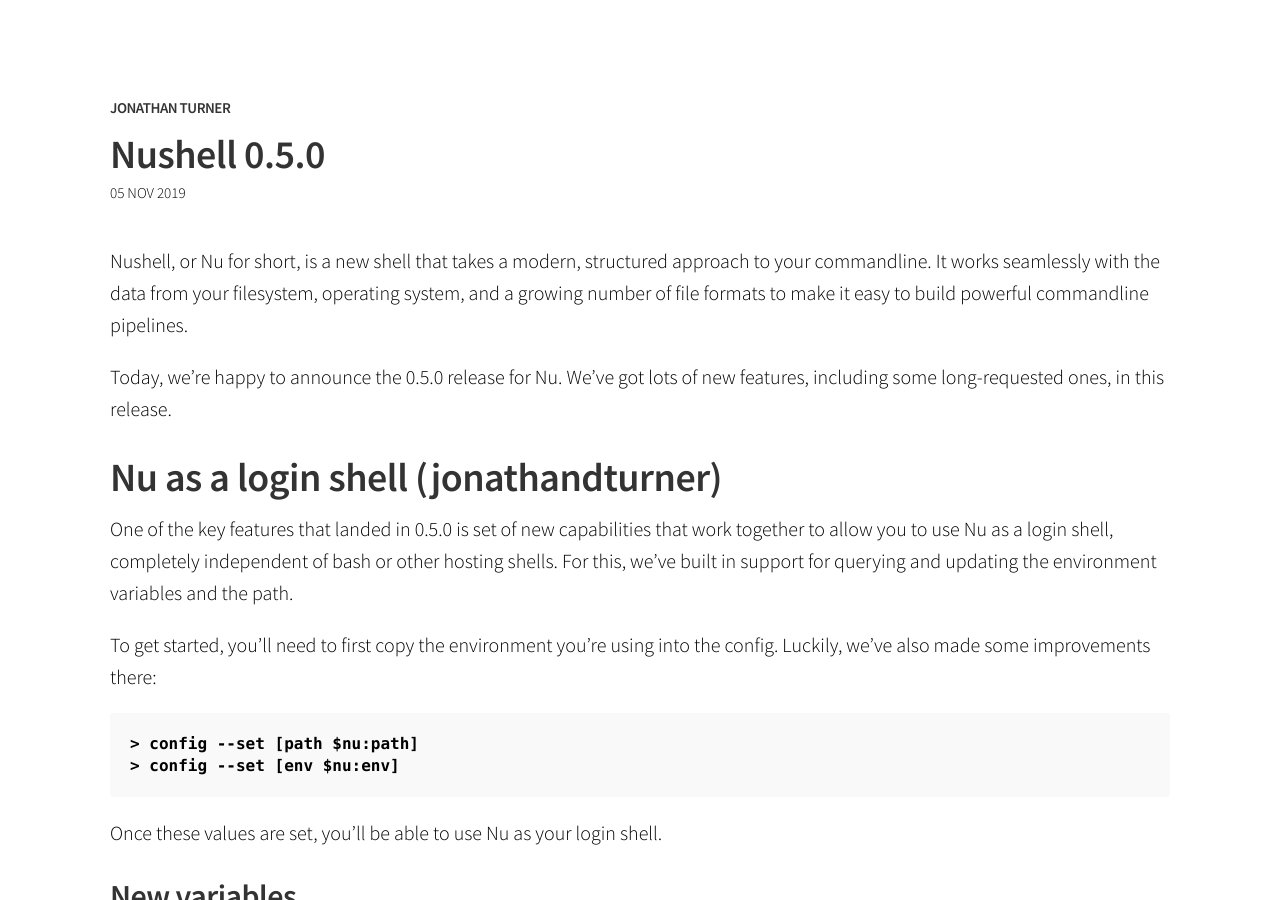
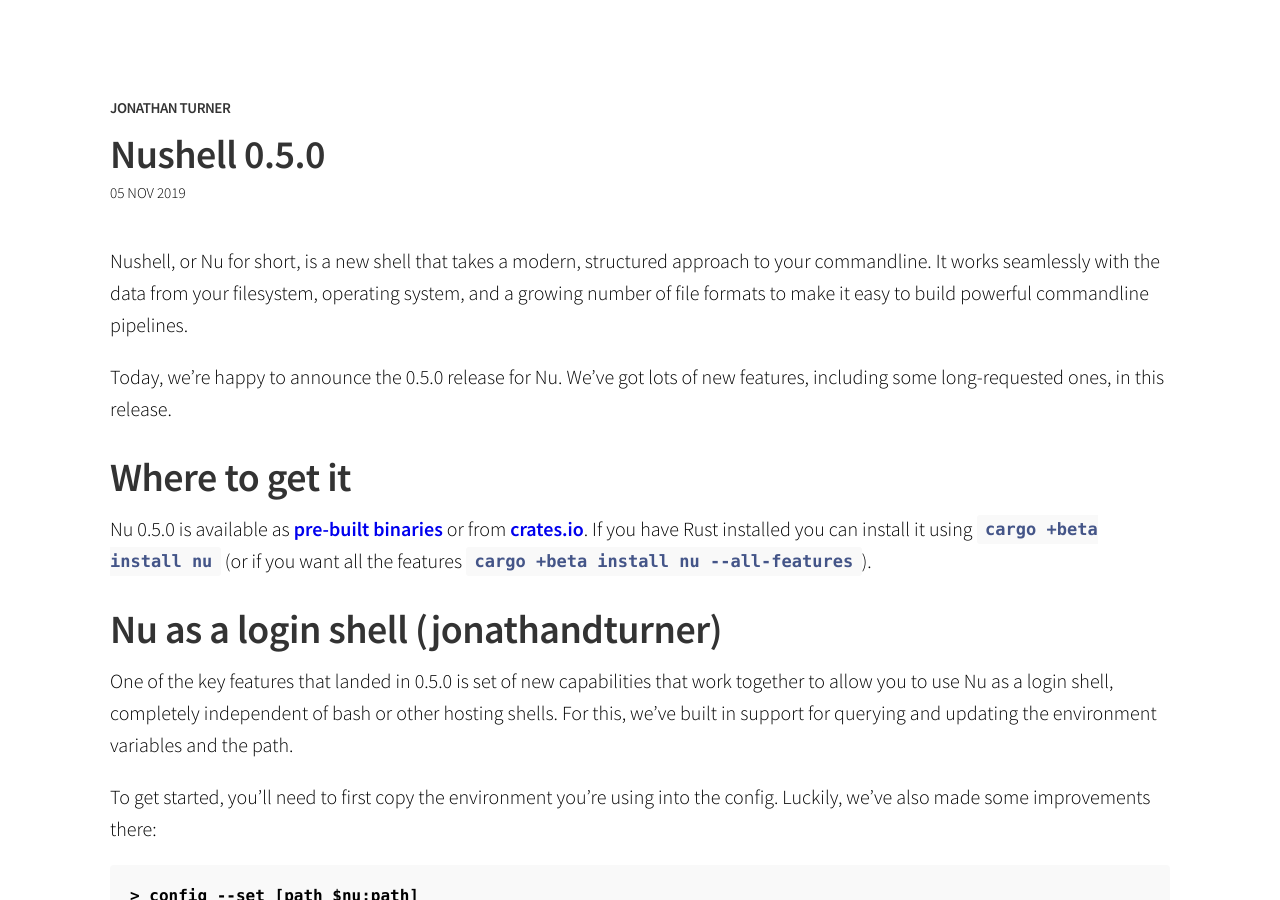
Before and after one commit to sophiajt/jntrnr.github.io, a Jekyll site: the page built from _posts/2019-11-05-nushell-0_5_0.md, in a window 1280 px wide and 900 px high. Built offline with Jekyll 4.4.1, drawn with Linux system fonts in a browser that asks for light colours.

Commit message:
Update 2019-11-05-nushell-0_5_0.md

```diff
--- a/_posts/2019-11-05-nushell-0_5_0.md
+++ b/_posts/2019-11-05-nushell-0_5_0.md
@@ -5,6 +5,10 @@
 Nushell, or Nu for short, is a new shell that takes a modern, structured approach to your commandline. It works seamlessly with the data from your filesystem, operating system, and a growing number of file formats to make it easy to build powerful commandline pipelines.
 
 Today, we're happy to announce the 0.5.0 release for Nu. We've got lots of new features, including some long-requested ones, in this release.
+
+# Where to get it
+
+Nu 0.5.0 is available as [pre-built binaries](https://github.com/nushell/nushell/releases/tag/0_5_0) or from [crates.io](https://crates.io/crates/nu). If you have Rust installed you can install it using `cargo +beta install nu` (or if you want all the features `cargo +beta install nu --all-features`).
 
 # Nu as a login shell (jonathandturner)
 
```
